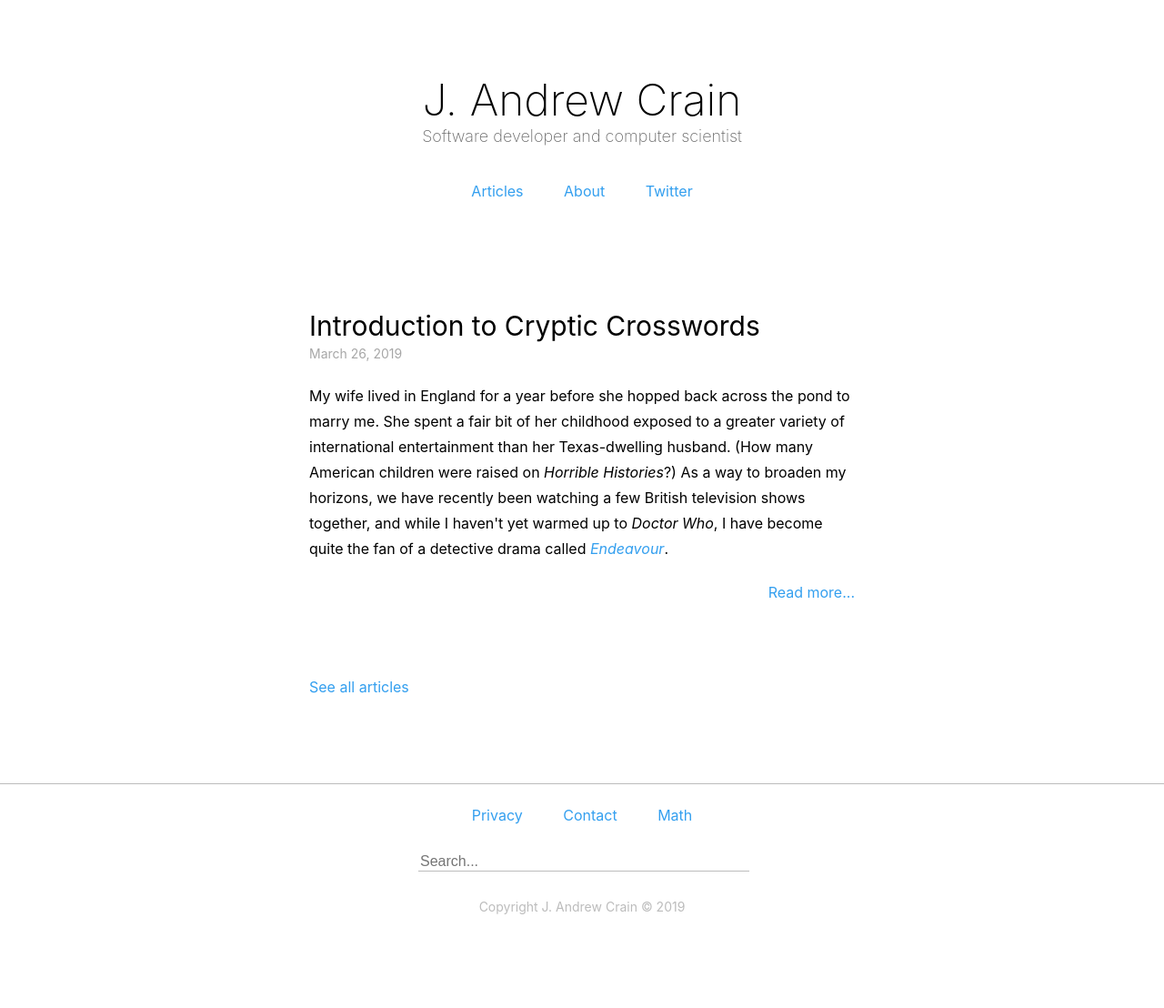
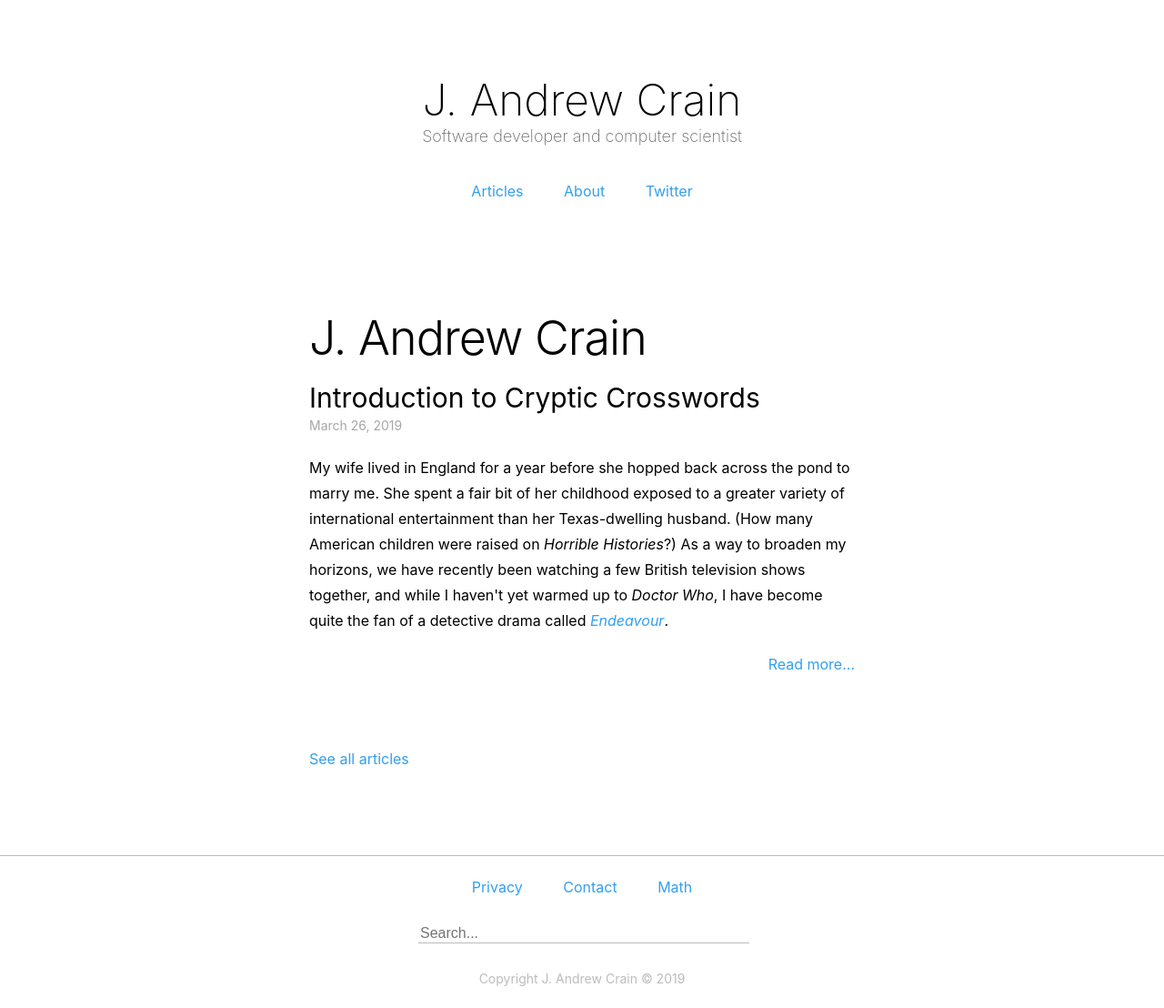
Before and after one commit to CarpeQueso/personal-blog, a Jekyll site: the page built from index.html, in a window 1280 px wide. Shown: the whole page at 91% size. Built offline with Jekyll 4.4.1, drawn with Linux system fonts in a browser that asks for light colours; before the commit the page ends 1029 px from its top, so only the background shows below that.

Commit message:
Added page template and page titles. Also moved wrapper away from default template for greater flexibility.

```diff
--- a/_config.yml
+++ b/_config.yml
@@ -17,7 +17,7 @@ defaults:
       path: ""
       type: "pages"
     values:
-      layout: "default"
+      layout: "page"
   -
     scope:
       path: ""
--- /dev/null
+++ b/_layouts/.#default.html
@@ -0,0 +1 @@
+jon@cs69139.campus.ad.utdallas.edu.23075
--- /dev/null
+++ b/_layouts/.#post.html
@@ -0,0 +1 @@
+jon@cs69139.campus.ad.utdallas.edu.23075
--- a/_layouts/default.html
+++ b/_layouts/default.html
@@ -5,7 +5,6 @@
     <meta name="viewport" content="width=device-width initial-scale=1">
     <title>{{ page.title }}</title>
     <link rel="stylesheet" href="/assets/css/style.css">
-<!--<link rel="icon" type="image/png" href="/assets/icons/favicon.png">-->
     {% seo %}
   </head>
   <body>
--- /dev/null
+++ b/_layouts/page.html
@@ -0,0 +1,7 @@
+---
+layout: default
+---
+<div class="wrapper">
+  <h1 class="page-title">{{ page.title }}</h1>
+  {{ content }}
+</div>
--- a/assets/css/style.scss
+++ b/assets/css/style.scss
@@ -282,6 +282,23 @@ a:hover {
     }
 }
 
+.page-title {
+    font-weight: 300;
+    letter-spacing: -1px;
+    font-size: 36px;
+
+    margin: 0;
+    margin-bottom: 8px;
+
+    @media(min-width: $min-width-tablet) {
+    }
+
+    @media(min-width: $min-width-computer) {
+	font-size: 52px;
+	margin-bottom: 16px;
+    }
+}
+
 .post {
 
     @media(min-width: $min-width-tablet) {
```
